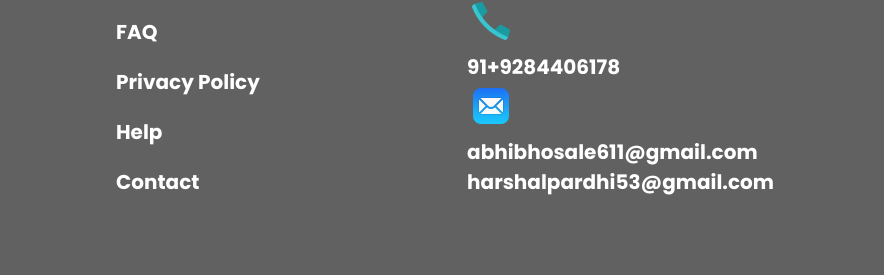
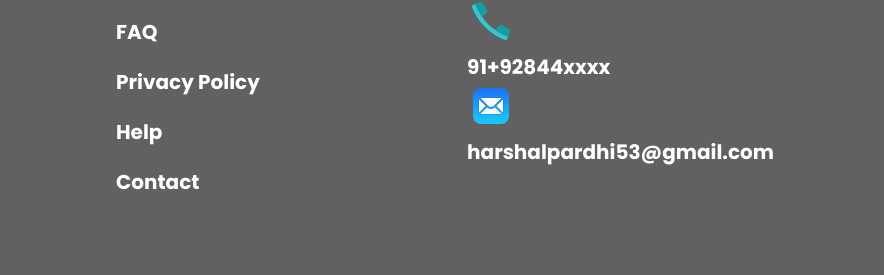
Before and after one commit to Harshal055/Movie-ticket-booking, a plain HTML site: page index.html in a window 1280 px wide. Shown: the part 7620-7895 px from the top of the page, 396-1280 px from the left. Drawn offline with nearby package versions, Linux system fonts and the light colour scheme; a web font is replaced by a local one.

Commit message:
Update index.html

```diff
--- a/index.html
+++ b/index.html
@@ -845,9 +845,9 @@
                 <div class="contact" id="Contact">
                     <h1>Contact</h1>
                     <img src="image'/img/icons8-phone-48.png" alt="" class="phone">
-                    <P>91+9284406178</P>
+                    <P>91+92844xxxx</P>
                     <img src="image'/img/icons8-mail-48.png" alt="" class="mail">
-                    <P>abhibhosale611@gmail.com</P>
+
                     <p>harshalpardhi53@gmail.com</p>
 
                 </div>
```
